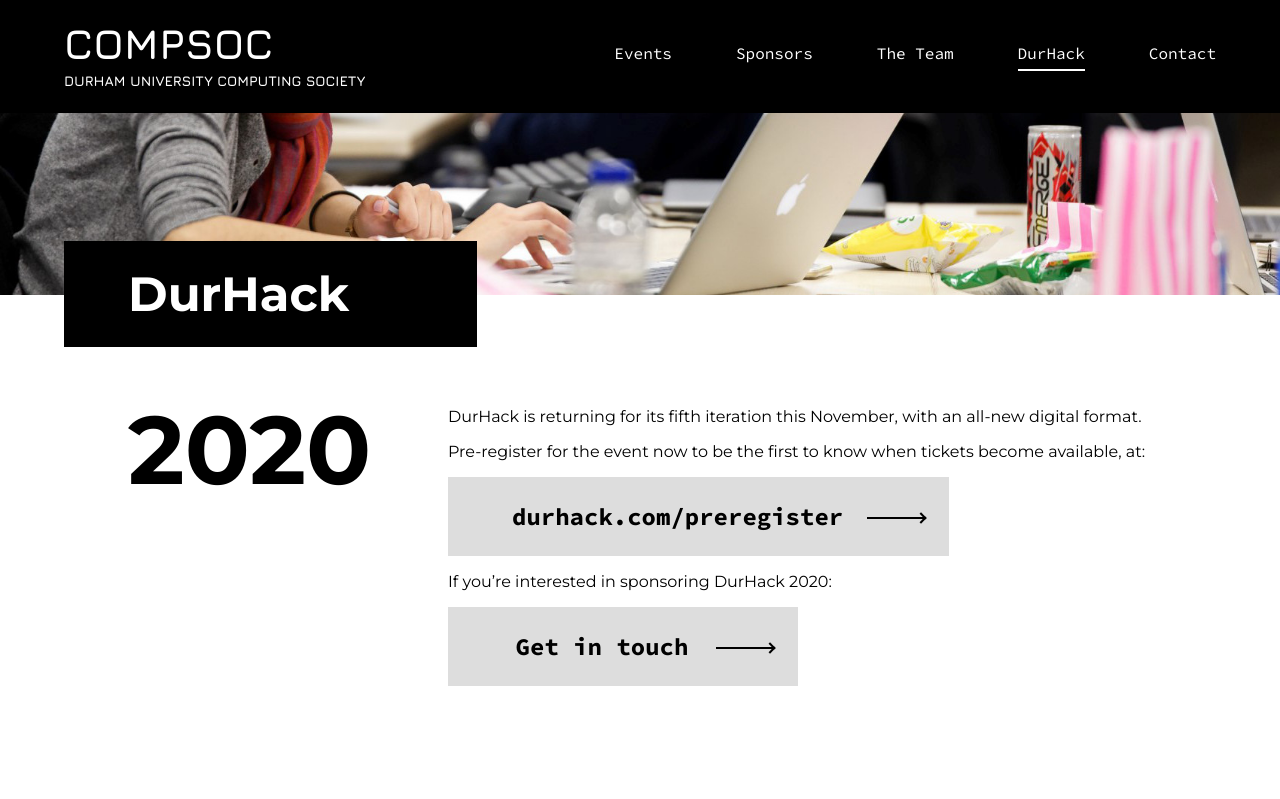
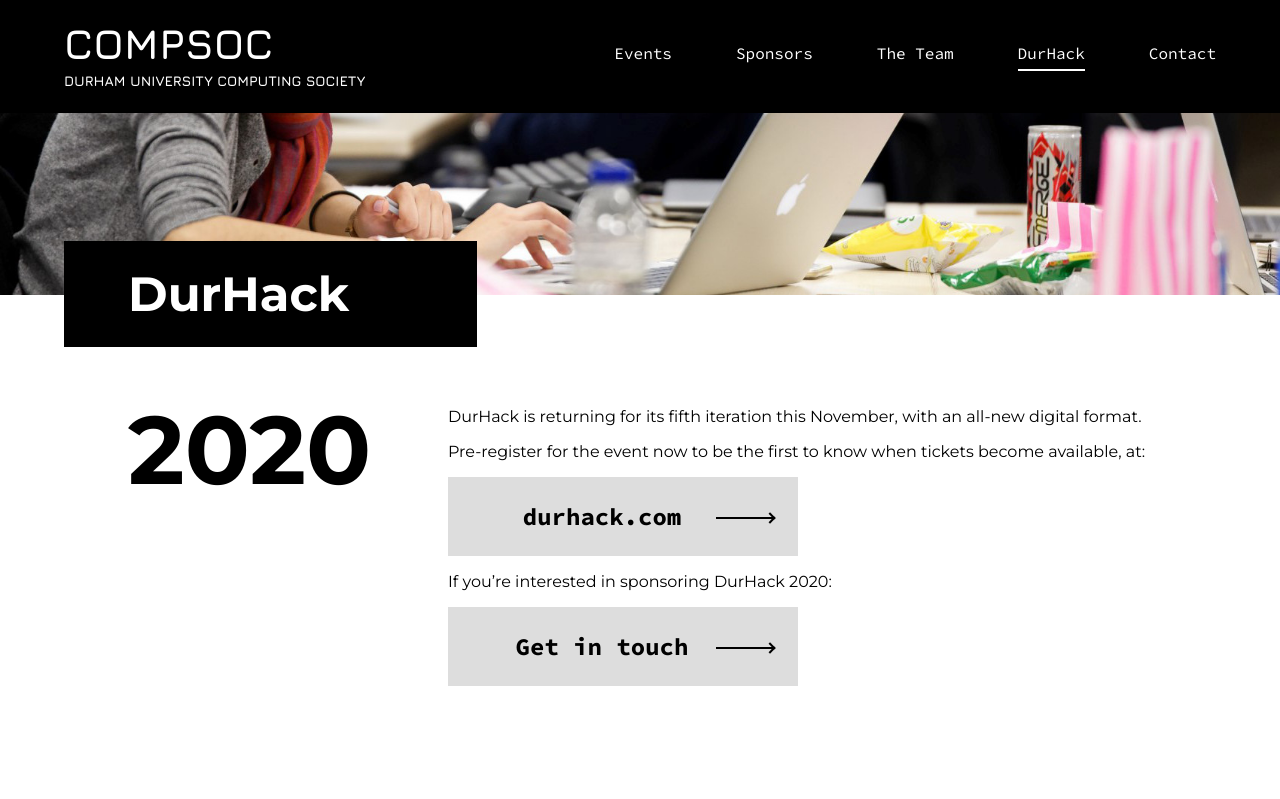
Before and after one commit to ducompsoc/website, a React (Create React App) app: page /durhack in a window 1280 px wide. Shown: the top 799 px of the page. Built offline with nearby package versions, Linux system fonts and the light colour scheme; what @typeform/embed would draw is missing.

Commit message:
feat(durhack): drop preregister link

```diff
--- a/src/components/durhack/durhack.tsx
+++ b/src/components/durhack/durhack.tsx
@@ -32,7 +32,7 @@ export class DurHack extends React.PureComponent {
 							</p>
 
 							<div>
-								<Button raised={true} onClick={this.goToWebsite}>durhack.com/preregister</Button>
+								<Button raised={true} onClick={this.goToWebsite}>durhack.com</Button>
 							</div>
 
 							<p>
@@ -132,6 +132,6 @@ export class DurHack extends React.PureComponent {
 	}
 
 	private goToWebsite = () => {
-		window.open('https://durhack.com/preregister');
+		window.open('https://durhack.com/');
 	}
 }
--- a/src/config.tsx
+++ b/src/config.tsx
@@ -70,7 +70,7 @@ export const config: ISiteData = {
 			description: [
 				'DurHack is CompSoc\'s flagship annual hackathon, where students come together to push technology to new limits in a digital invention marathon. Pre-registration is now open!',
 			],
-			link: 'https://durhack.com/preregister',
+			link: 'https://durhack.com/',
 			thumbnail: 'stock/e.jpg',
 			when: {
 				dates: [new Date('2020-11-31T12:00:00Z')], // not real date
```
